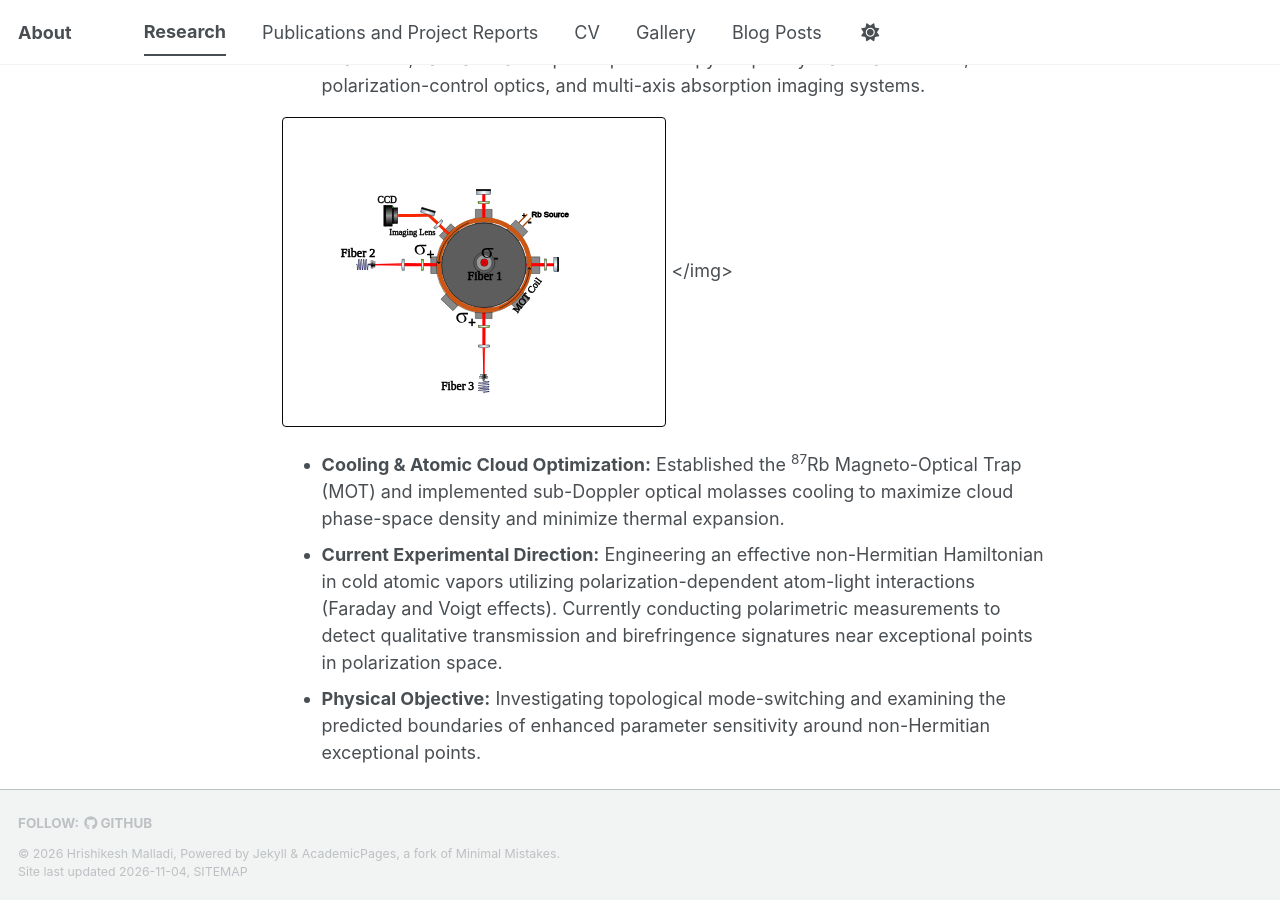
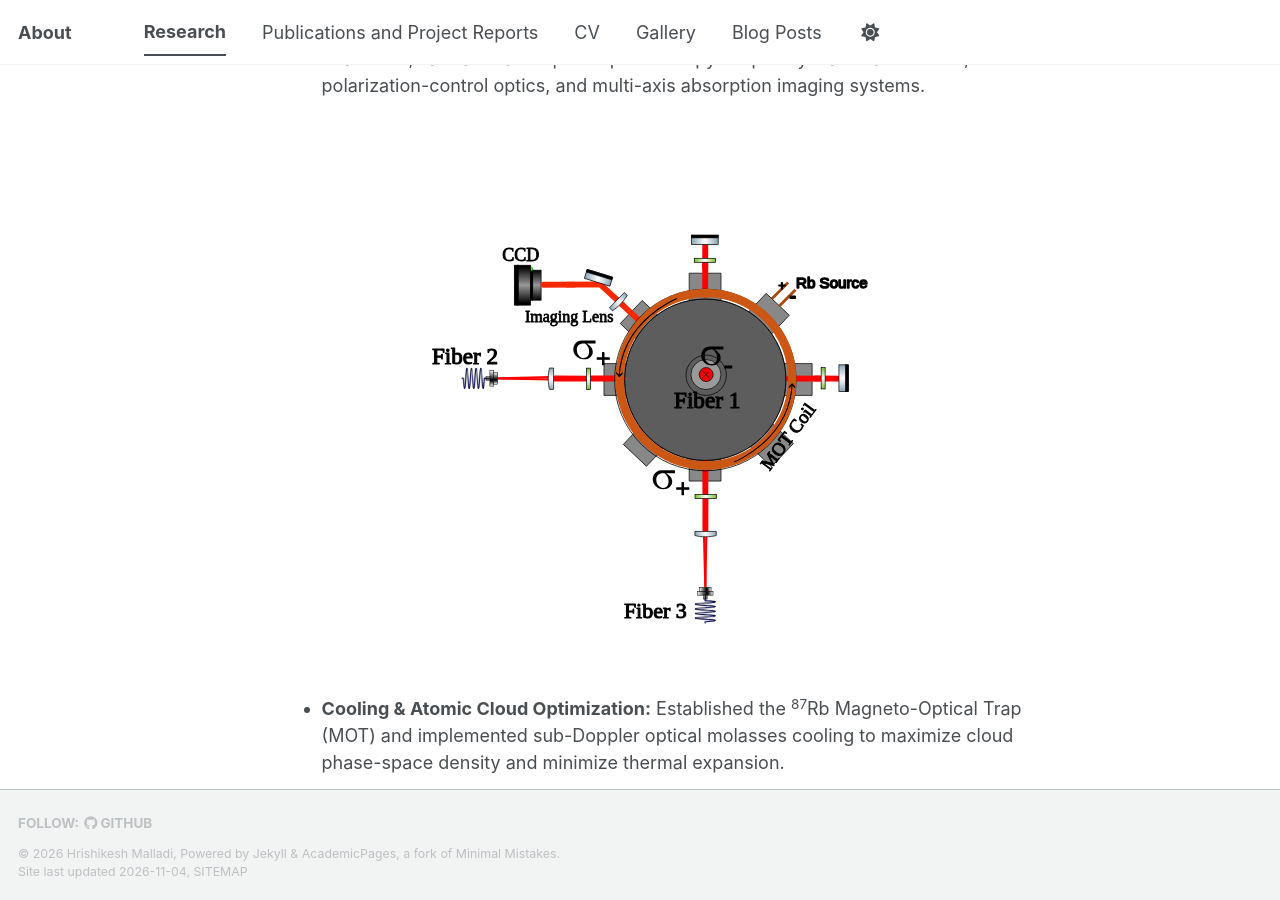
Before and after one commit to Hrishikesh-03/Hrishikesh-03.github.io, a Jekyll site: the page built from _pages/research.md, in a window 1280 px wide and 900 px high, scrolled down 323 px. Built offline with Jekyll 4.4.1, drawn with Linux system fonts in a browser that asks for light colours; a style sheet for code colours, icons or effects is not loaded.

Commit message:
research_image_update

```diff
--- a/_pages/research.md
+++ b/_pages/research.md
@@ -12,9 +12,7 @@ redirect_from:
 **Supervisor:** Dr. Ashok Mohapatra | *National Institute of Science Education and Research (NISER)*
 
 * **Optical Infrastructure & Recommissioning:** Recommissioned an existing <sup>87</sup>Rb cold-atom setup by designing and building the complete optical cooling and repumper beamlines, saturated absorption spectroscopy frequency stabilization locks, polarization-control optics, and multi-axis absorption imaging systems.
-
-<img src="{{ base_path }}/images/research/mot_chamber.svg" style="width: 50%; height: auto; border: 1px solid #0b0a0a; border-radius: 4px;">
-</img>
+<img src="{{ base_path }}/images/research/mot_chamber.svg" alt="MOT Chamber Setup" style="max-width: 100%;">
 * **Cooling & Atomic Cloud Optimization:** Established the <sup>87</sup>Rb Magneto-Optical Trap (MOT) and implemented sub-Doppler optical molasses cooling to maximize cloud phase-space density and minimize thermal expansion.
 * **Current Experimental Direction:** Engineering an effective non-Hermitian Hamiltonian in cold atomic vapors utilizing polarization-dependent atom-light interactions (Faraday and Voigt effects). Currently conducting polarimetric measurements to detect qualitative transmission and birefringence signatures near exceptional points in polarization space.
 * **Physical Objective:** Investigating topological mode-switching and examining the predicted boundaries of enhanced parameter sensitivity around non-Hermitian exceptional points.
```
